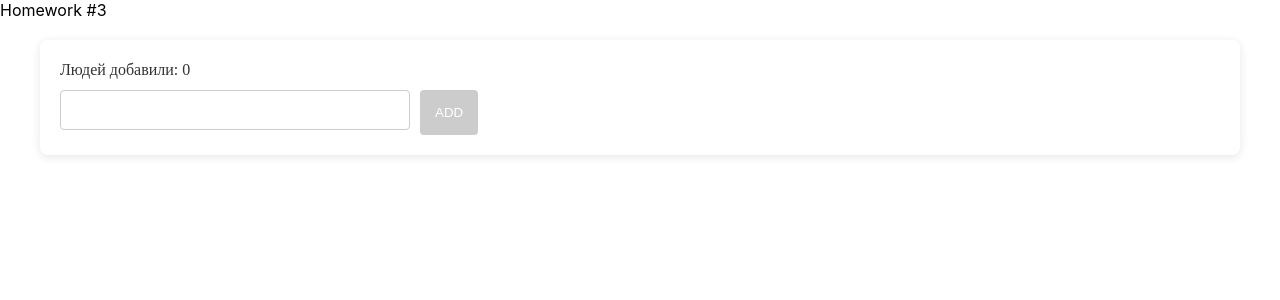
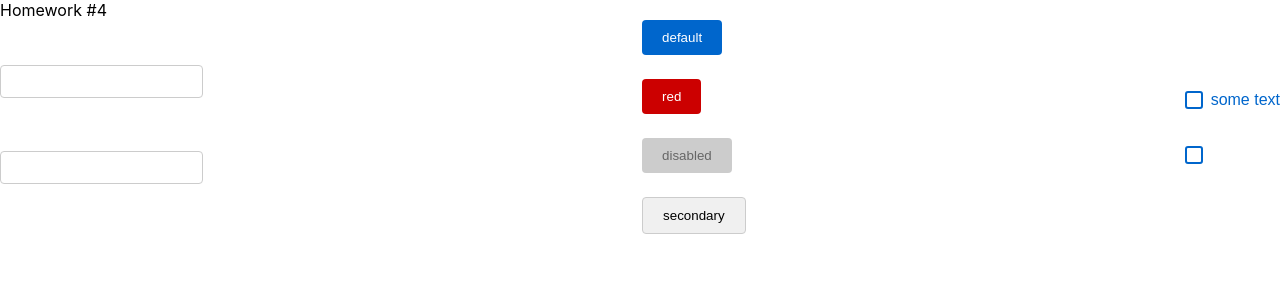
Before and after one commit to arturican/homework_old, a React (Create React App) app: page / in a window 1280 px wide. Shown: the top 300 px of the page. Built offline with nearby package versions, Linux system fonts and the light colour scheme.

Commit message:
написал стили для hw4 с помощью gpt

```diff
--- a/src/s1-main/App.tsx
+++ b/src/s1-main/App.tsx
@@ -1,6 +1,7 @@
 import React from 'react'
 import s from './App.module.css'
-import HW3 from "../s2-homeworks/hw03/HW3";
+import HW4 from "../s2-homeworks/hw04/HW4";
+
 
 
 
@@ -11,8 +12,8 @@ function App() {
            {/* <HW1/>*/}
             {/*раскомментировать по ходу выполнения*/}
            {/* <HW2/>*/}
-            <HW3/>
-            {/*<HW4/>*/}
+           {/* <HW3/>*/}
+            <HW4/>
 
             {/*при выполнении дз 5 и более - закомментировать здесь дз 1-4, так как они есть внутри дз 5*/}
             {/*<HW5/>*/}
--- a/src/s2-homeworks/hw04/common/c1-SuperInputText/SuperInputText.module.css
+++ b/src/s2-homeworks/hw04/common/c1-SuperInputText/SuperInputText.module.css
@@ -1,20 +1,28 @@
-.input:focus {
+.inputWrapper {
+    /* Style for the wrapper of input and error message */
+    display: flex;
+    flex-direction: column;
 }
 
 .input {
-}
-
-.inputWrapper {
+    /* Base style for input */
+    border: 1px solid #cccccc;
+    border-radius: 4px;
+    padding: 8px 12px;
+    margin-bottom: 5px;
 }
 
 .superInput {
+    /* Additional styles for input when there is no error */
 }
 
 .errorInput {
-}
-
-.errorInput:focus {
+    /* Style for input when there is an error */
+    border-color: #cc0000;
 }
 
 .error {
+    /* Style for the error message */
+    color: #cc0000;
+    font-size: 0.875em;
 }
--- a/src/s2-homeworks/hw04/common/c2-SuperButton/SuperButton.module.css
+++ b/src/s2-homeworks/hw04/common/c2-SuperButton/SuperButton.module.css
@@ -1,39 +1,48 @@
 .button {
+    /* Base style for all buttons */
+    padding: 10px 20px;
+    border-radius: 4px;
+    border: none;
+    cursor: pointer;
+    transition: background-color 0.2s, box-shadow 0.2s;
 }
 
 .disabled {
+    /* Style for disabled state */
+    background-color: #cccccc;
+    color: #666666;
+    cursor: not-allowed;
+}
 
+.default {
+    /* Style for default button type */
+    background-color: #0066cc;
+    color: white;
 }
 
 .secondary {
-}
-
-.default {
-    background: #0066cc;
+    /* Style for secondary button type */
+    background-color: #f0f0f0;
+    border: 1px solid #cccccc;
 }
 
 .red {
-    background: #cc0000;
+    /* Style for red button type */
+    background-color: #cc0000;
+    color: white;
 }
 
-.default:hover {
+/* Hover and active states for buttons */
+.default:hover,
+.secondary:hover,
+.red:hover {
+    /* Hover state styles */
+    box-shadow: 0 2px 4px rgba(0, 0, 0, 0.2);
 }
 
-.red:hover {
+.default:active,
+.secondary:active,
+.red:active {
+    /* Active state styles */
+    box-shadow: inset 0 2px 4px rgba(0, 0, 0, 0.2);
 }
-
-.secondary:hover {
-}
-
-
-.default:active {
-}
-
-.secondary:active {
-}
-
-.red:active {
-}
-
-.button:disabled {
-}
```
